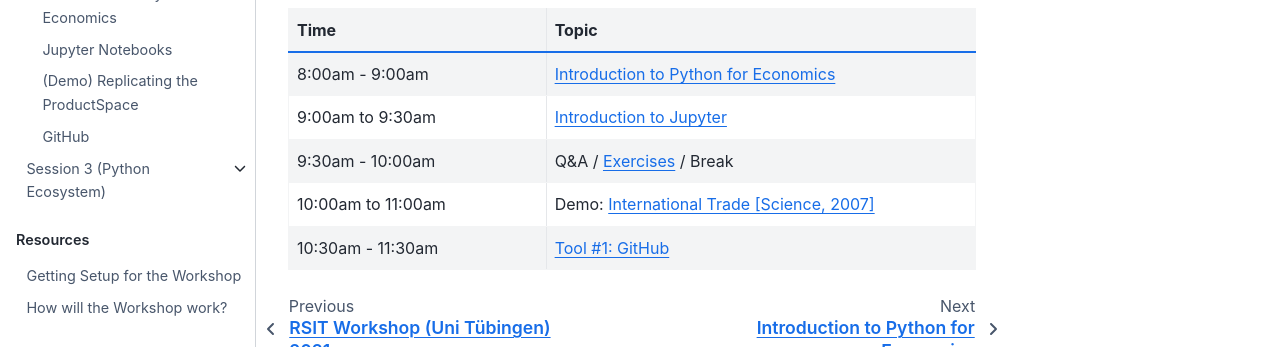
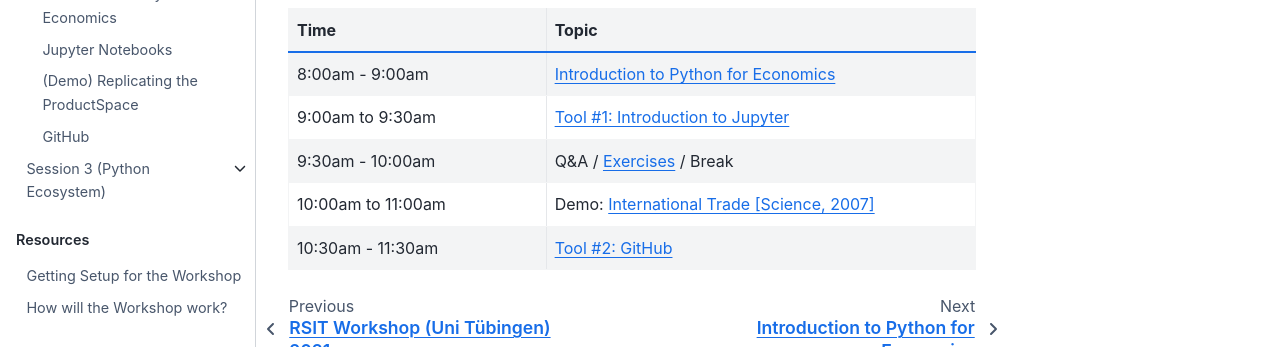
Before and after one commit to QuantEcon/2021-workshop-rsit, a Jupyter Book: the page built from website/week1/session1/schedule.md, in a window 1280 px wide. Shown: the part 369-716 px from the top of the page. Built offline with Jupyter Book 1.0.4 settings and Sphinx 7.4.7 and the Sphinx Book theme 1.1.4, drawn with Linux system fonts in a browser that asks for light colours.

Commit message:
review schedule titles

````diff
--- a/website/week1/session1/schedule.md
+++ b/website/week1/session1/schedule.md
@@ -19,11 +19,11 @@
 * - 8:00am - 9:00am
   - [Introduction to Python for Economics](session1/python-for-economics)
 * - 9:00am to 9:30am
-  - [Introduction to Jupyter](session1/jupyter)
+  - [Tool #1: Introduction to Jupyter](session1/jupyter)
 * - 9:30am - 10:00am
   - Q&A / [Exercises](setup/exercises) / Break
 * - 10:00am to 11:00am
   - Demo: [International Trade [Science, 2007]](session1/demo)
 * - 10:30am - 11:30am
-  - [Tool #1: GitHub](session1/github)
+  - [Tool #2: GitHub](session1/github)
 ```
````
